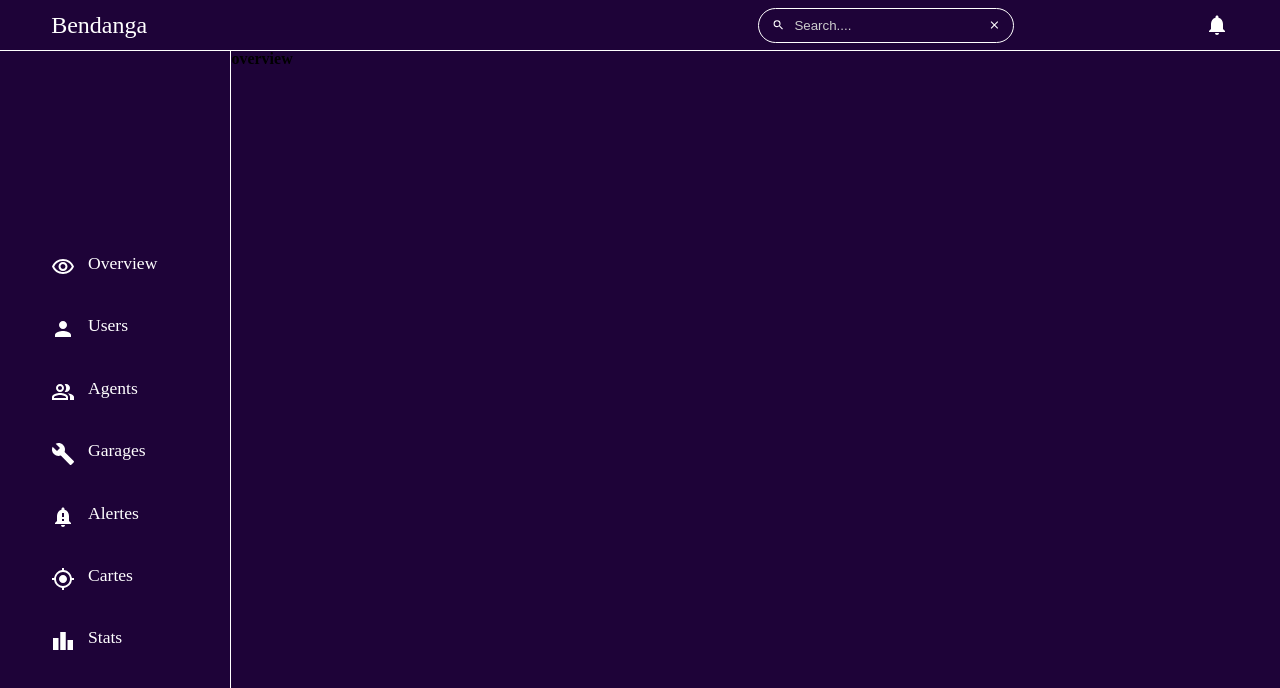
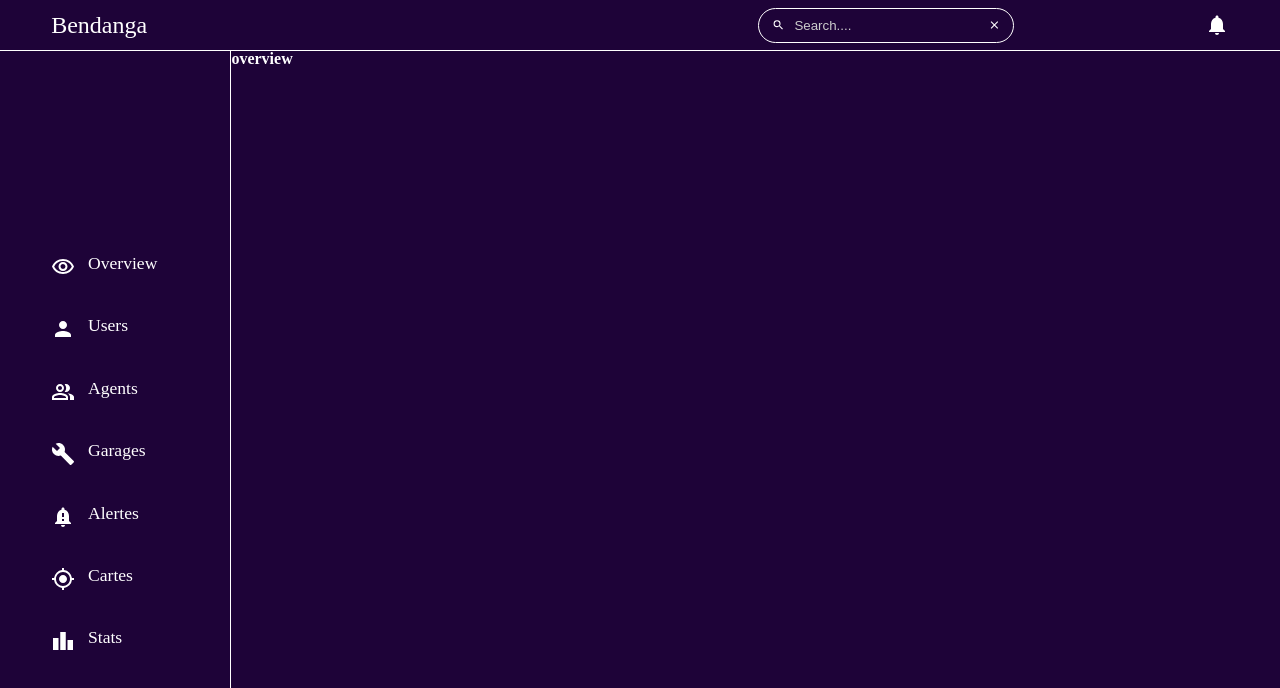
Before and after one commit to ExcaliburSims/DashboardBenda, a React (Create React App) app: page / in a window 1280 px wide. Shown: the top 688 px of the page. Built offline with nearby package versions, Linux system fonts and the light colour scheme.

Commit message:
feat: customize overview

```diff
--- a/src/styles/overview.module.scss
+++ b/src/styles/overview.module.scss
@@ -7,5 +7,9 @@
 	flex-direction: column;
 	.sub_container {
 		display: flex;
+		h3 {
+			color: #ffff;
+		}
+
 	}
 }
```
